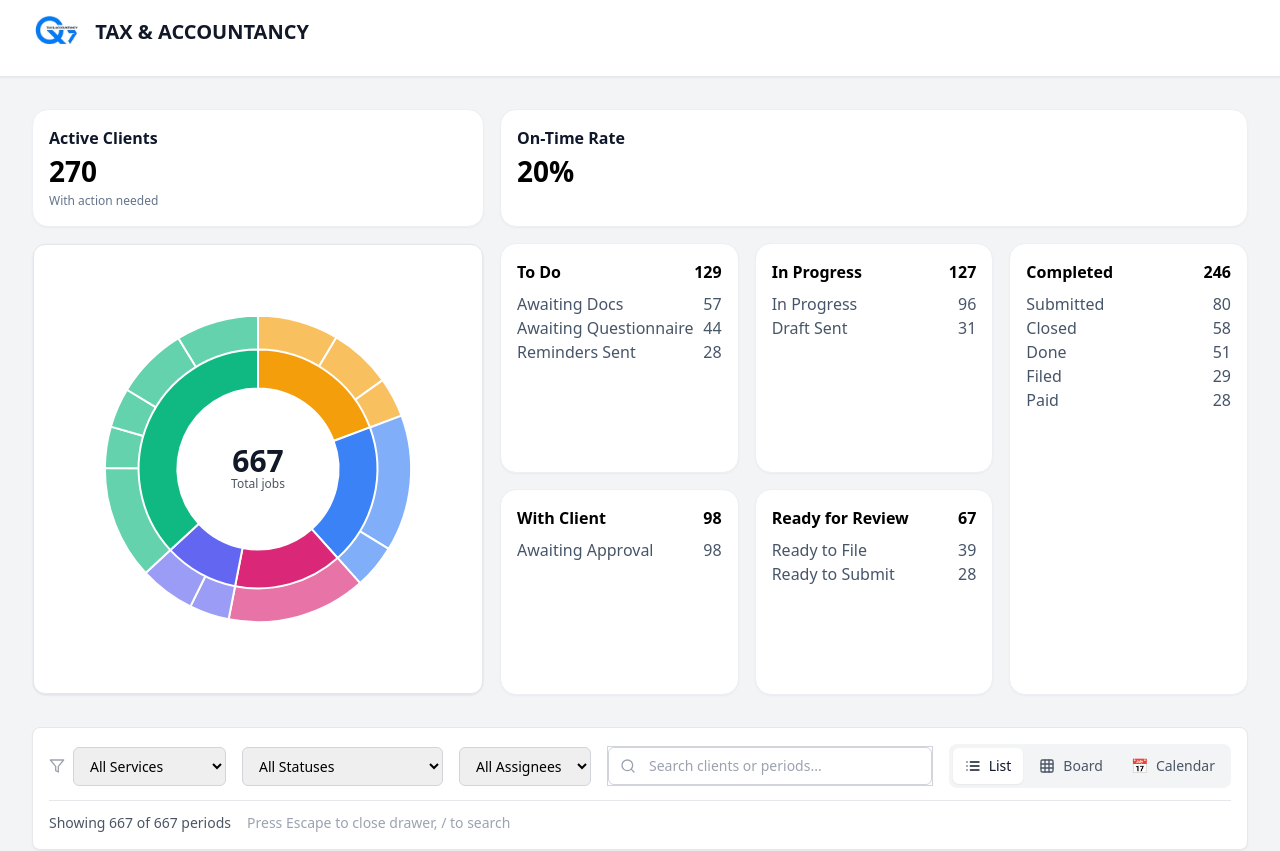
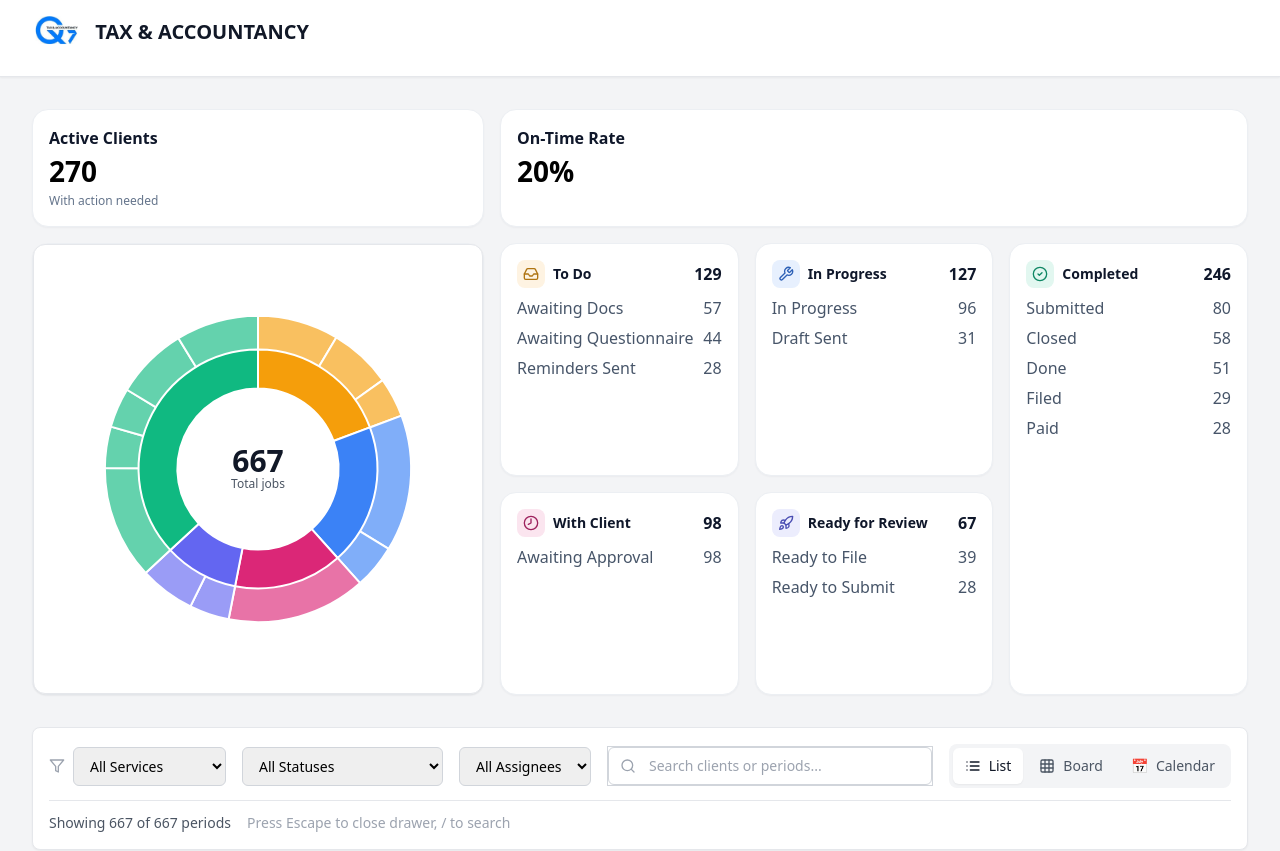
Before and after one commit to pinkbalaclava/Q7, a React (Vite) app: page /dashboard-v2 in a window 1280 px wide. Shown: the top 851 px of the page. Built offline with nearby package versions, Linux system fonts and the light colour scheme.

Commit message:
Add accent colors and icons to StatusCard

```diff
--- a/src/components/ui/StatusCard.tsx
+++ b/src/components/ui/StatusCard.tsx
@@ -1,12 +1,40 @@
-export function StatusCard({title,total,items}:{title:string;total:number;items:{label:string;count:number}[]}) {
-  return (<div>
-    <div style={{display:'flex',justifyContent:'space-between',fontWeight:600}}>{title}<span>{total}</span></div>
-    <div style={{marginTop:8}}>
-      {items.map(i=>(
-        <div key={i.label} style={{display:'flex',justifyContent:'space-between',color:'#475569'}}>
-          <span>{i.label}</span><span>{i.count}</span>
-        </div>
-      ))}
-    </div>
-  </div>);
+import { ReactNode } from "react";
+
+export function StatusCard({
+  title, total, items, icon, accent = "#3B82F6", groupKey
+}:{
+  title:string;
+  total:number;
+  items:{label:string;count:number}[];
+  icon?:ReactNode;
+  accent?:string;       // hex or rgb
+  groupKey:string;      // 'todo' | 'inprog' | 'withclient' | 'ready' | 'done'
+}) {
+  return (
+    <section
+      className="card card--pad kpi-link"
+      data-group={groupKey}
+      style={
+        {
+          // expose accent to CSS
+          // @ts-ignore
+          "--accent": accent,
+        } as React.CSSProperties
+      }
+      aria-labelledby={`${groupKey}-title`}
+    >
+      <header className="sc__hdr">
+        <span className="sc__ico" aria-hidden>{icon}</span>
+        <h3 id={`${groupKey}-title`} className="sc__title">{title}</h3>
+        <span className="sc__total">{total}</span>
+      </header>
+      <div className="sc__meta">
+        {items.map(i=>(
+          <div key={i.label} className="sc__row">
+            <span>{i.label}</span><span>{i.count}</span>
+          </div>
+        ))}
+      </div>
+    </section>
+  );
 }
--- a/src/pages/DashboardV2/index.tsx
+++ b/src/pages/DashboardV2/index.tsx
@@ -21,7 +21,7 @@ import { HeaderBlock } from './HeaderBlock';
 import ClientView from './ClientView';
 import NestedStatusKanbanChart from './NestedStatusKanbanChart';
 import { CardKpi } from '@/components/ui/CardKpi';
-import { Users, TrendingUp } from 'lucide-react';
+import { Users, TrendingUp, Inbox, Wrench, Clock8, Rocket, CheckCircle2 } from 'lucide-react';
 
 // Get unique assignees from demo data
 const getUniqueAssignees = (periods: Period[]): string[] => {
@@ -290,26 +290,51 @@ const DashboardV2: React.FC = () => {
             </section>
 
             {/* Right-side status cards, exact slots */}
-            <section className="card card--pad area--todo kpi-link">
-              <StatusCard title="To Do" total={g.todo.total} items={g.todo.items} />
-            </section>
+            <StatusCard
+              title="To Do"
+              total={g.todo.total}
+              items={g.todo.items}
+              icon={<Inbox size={16} />}
+              accent="#f59e0b"
+              groupKey="todo"
+            />
 
-            <section className="card card--pad area--inprog kpi-link">
-              <StatusCard title="In Progress" total={g.inprog.total} items={g.inprog.items} />
-            </section>
+            <StatusCard
+              title="In Progress"
+              total={g.inprog.total}
+              items={g.inprog.items}
+              icon={<Wrench size={16} />}
+              accent="#3b82f6"
+              groupKey="inprog"
+            />
 
-            <section className="card card--pad area--withclient kpi-link">
-              <StatusCard title="With Client" total={g.withclient.total} items={g.withclient.items} />
-            </section>
+            <StatusCard
+              title="With Client"
+              total={g.withclient.total}
+              items={g.withclient.items}
+              icon={<Clock8 size={16} />}
+              accent="#db2777"
+              groupKey="withclient"
+            />
 
-            <section className="card card--pad area--ready kpi-link">
-              <StatusCard title="Ready for Review" total={g.ready.total} items={g.ready.items} />
-            </section>
+            <StatusCard
+              title="Ready for Review"
+              total={g.ready.total}
+              items={g.ready.items}
+              icon={<Rocket size={16} />}
+              accent="#6366f1"
+              groupKey="ready"
+            />
 
             {/* Completed (tall, spans both rows by area definition) */}
-            <section className="card card--pad area--done kpi-link">
-              <StatusCard title="Completed" total={g.done.total} items={g.done.items} />
-            </section>
+            <StatusCard
+              title="Completed"
+              total={g.done.total}
+              items={g.done.items}
+              icon={<CheckCircle2 size={16} />}
+              accent="#10b981"
+              groupKey="done"
+            />
           </div>
             );
           })()}
--- a/src/styles/dashboardV2.css
+++ b/src/styles/dashboardV2.css
@@ -19,6 +19,13 @@
 .area--withcl    { grid-area: withclient; }
 .area--ready     { grid-area: ready; }
 .area--done      { grid-area: completed; }
+
+/* Map groupKey to grid areas */
+[data-group="todo"] { grid-area: todo; }
+[data-group="inprog"] { grid-area: inprog; }
+[data-group="withclient"] { grid-area: withclient; }
+[data-group="ready"] { grid-area: ready; }
+[data-group="done"] { grid-area: completed; }
 
 /* Cards (shared look) */
 .card {
@@ -68,3 +75,27 @@
       "completed";
   }
 }
+
+/* StatusCard styles */
+.sc__hdr{ display:grid; grid-template-columns:auto 1fr auto; align-items:center; gap:8px; margin-bottom:8px; }
+.sc__ico{ width:28px; height:28px; border-radius:8px; display:grid; place-items:center; background: color-mix(in srgb, var(--accent) 12%, #ffffff); color: color-mix(in srgb, var(--accent) 70%, #0b1220); }
+.sc__title{ font:600 14px/1.1 ui-sans-serif,system-ui; color:#0f172a; margin:0; }
+.sc__total{ font:700 16px/1 ui-sans-serif,system-ui; color:#0f172a; }
+.sc__meta{ display:flex; flex-direction:column; gap:6px; }
+.sc__row{ display:flex; justify-content:space-between; color:#475569; }
+
+.kpi-link{ transition:transform .15s ease, box-shadow .15s ease, border-color .15s ease, background .15s ease; }
+.kpi-link.is-hot{
+  border-color: color-mix(in srgb, var(--accent) 45%, #dbeafe);
+  box-shadow: 0 10px 26px color-mix(in srgb, var(--accent) 25%, transparent);
+  background: linear-gradient(180deg,
+    color-mix(in srgb, var(--accent) 8%, #ffffff) 0%,
+    #ffffff 70%);
+  transform: translateY(-2px);
+}
+.kpi-link.is-hot .sc__ico{
+  background: color-mix(in srgb, var(--accent) 18%, #ffffff);
+  color: color-mix(in srgb, var(--accent) 80%, #0b1220);
+  outline: 2px solid color-mix(in srgb, var(--accent) 35%, transparent);
+  outline-offset: 2px;
+}
```
